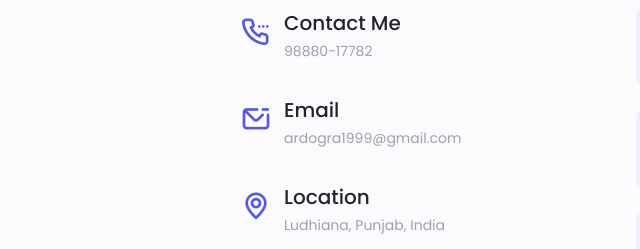
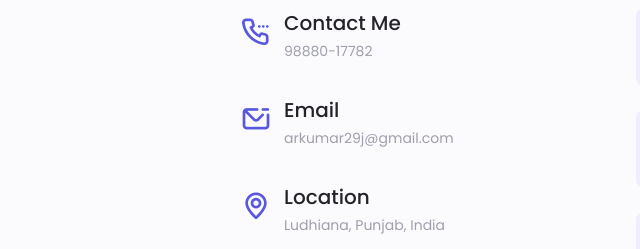
Before and after one commit to arunkumar7-dev/portfolio, a plain HTML site: page index.html in a window 1280 px wide. Shown: the part 5220-5469 px from the top of the page, 16-656 px from the left. Drawn offline with nearby package versions, Linux system fonts and the light colour scheme.

Commit message:
updated email id in contact me section

```diff
--- a/index.html
+++ b/index.html
@@ -525,7 +525,7 @@
               <div>
                 <h3 class="contact__title">Email</h3>
                 <span class="contact__subtitle"
-                  >ardogra1999@gmail.com</span
+                  >arkumar29j@gmail.com</span
                 >
               </div>
             </div>
```
